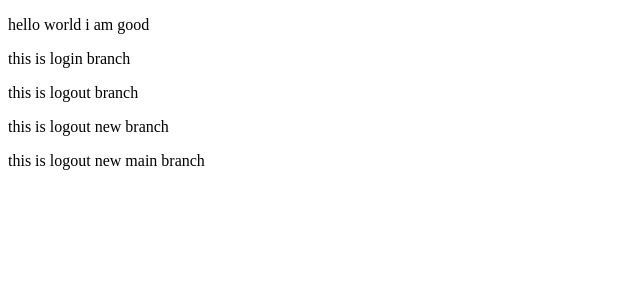
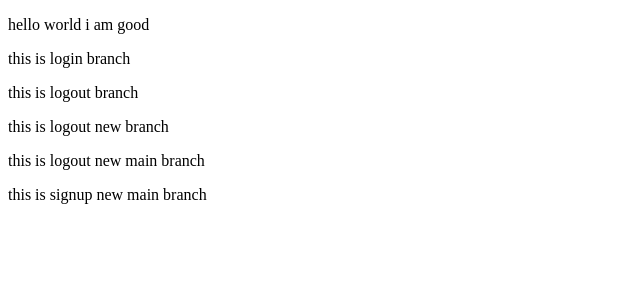
Before and after one commit to shashibrvsingh/git-expo, a React (Vite) app: page / in a window 1280 px wide. Shown: the top 300 px of the page, without its empty margins (0-640 px from the left). Built offline with nearby package versions, Linux system fonts and the light colour scheme.

Commit message:
added new files

```diff
--- a/src/App.jsx
+++ b/src/App.jsx
@@ -6,7 +6,8 @@ function App() {
       <p>this is login branch</p>
       <p>this is logout branch</p>
       <p>this is logout new branch</p>
-      <p>this is logout new main  branch</p>
+      <p>this is logout new main branch</p>
+      <p>this is signup new main branch</p>
     </div>
   );
 }
```
